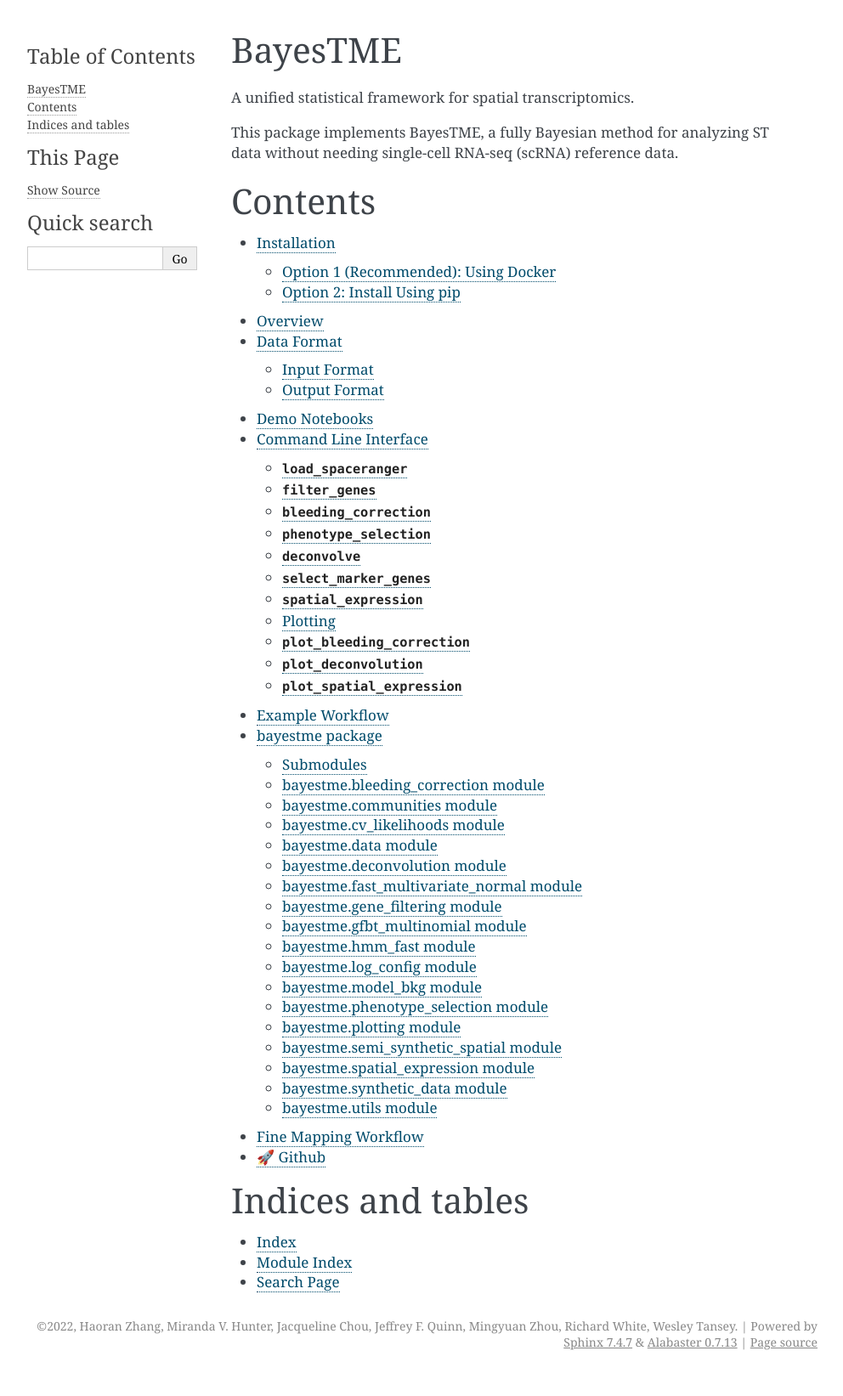
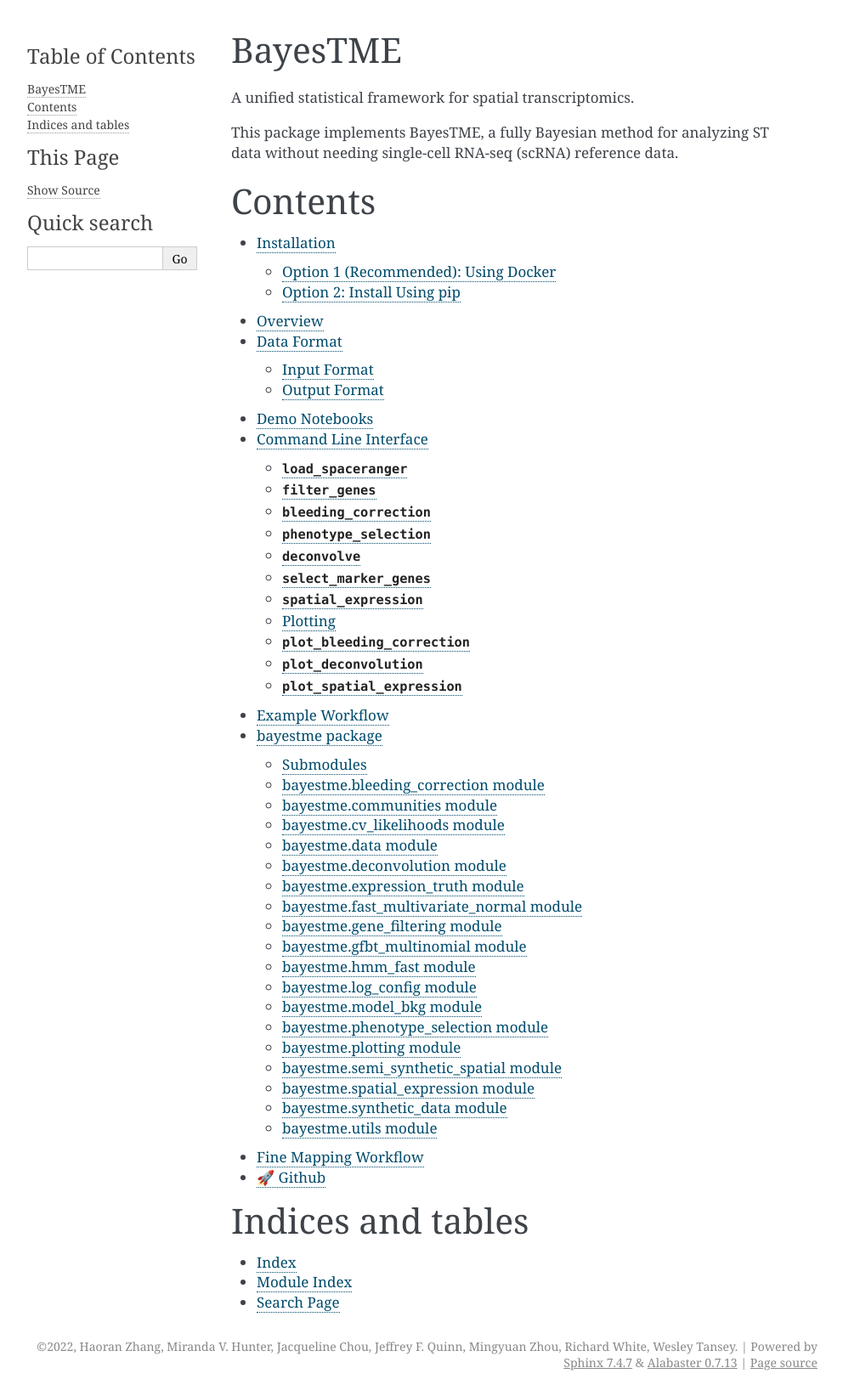
Before and after one commit to tansey-lab/bayestme, a Sphinx documentation site: the page built from docs/index.rst, in a window 1280 px wide. Shown: the whole page at 85% size, without its empty margins (148-1140 px from the left). Built offline with Sphinx 7.4.7, drawn with Linux system fonts in a browser that asks for light colours; before the commit the page ends 1619 px from its top, so only the background shows below that.

Commit message:
fix warnings

```diff
--- a/docs/api.rst
+++ b/docs/api.rst
@@ -44,6 +44,14 @@
    :undoc-members:
    :show-inheritance:
 
+bayestme.expression_truth module
+--------------------------------
+
+.. automodule:: bayestme.expression_truth
+   :members:
+   :undoc-members:
+   :show-inheritance:
+
 bayestme.fast\_multivariate\_normal module
 ------------------------------------------
 
@@ -77,7 +85,7 @@
    :show-inheritance:
 
 bayestme.log_config module
------------------------
+--------------------------
 
 .. automodule:: bayestme.log_config
    :members:
```
Also changed, not shown: 1 other file.
